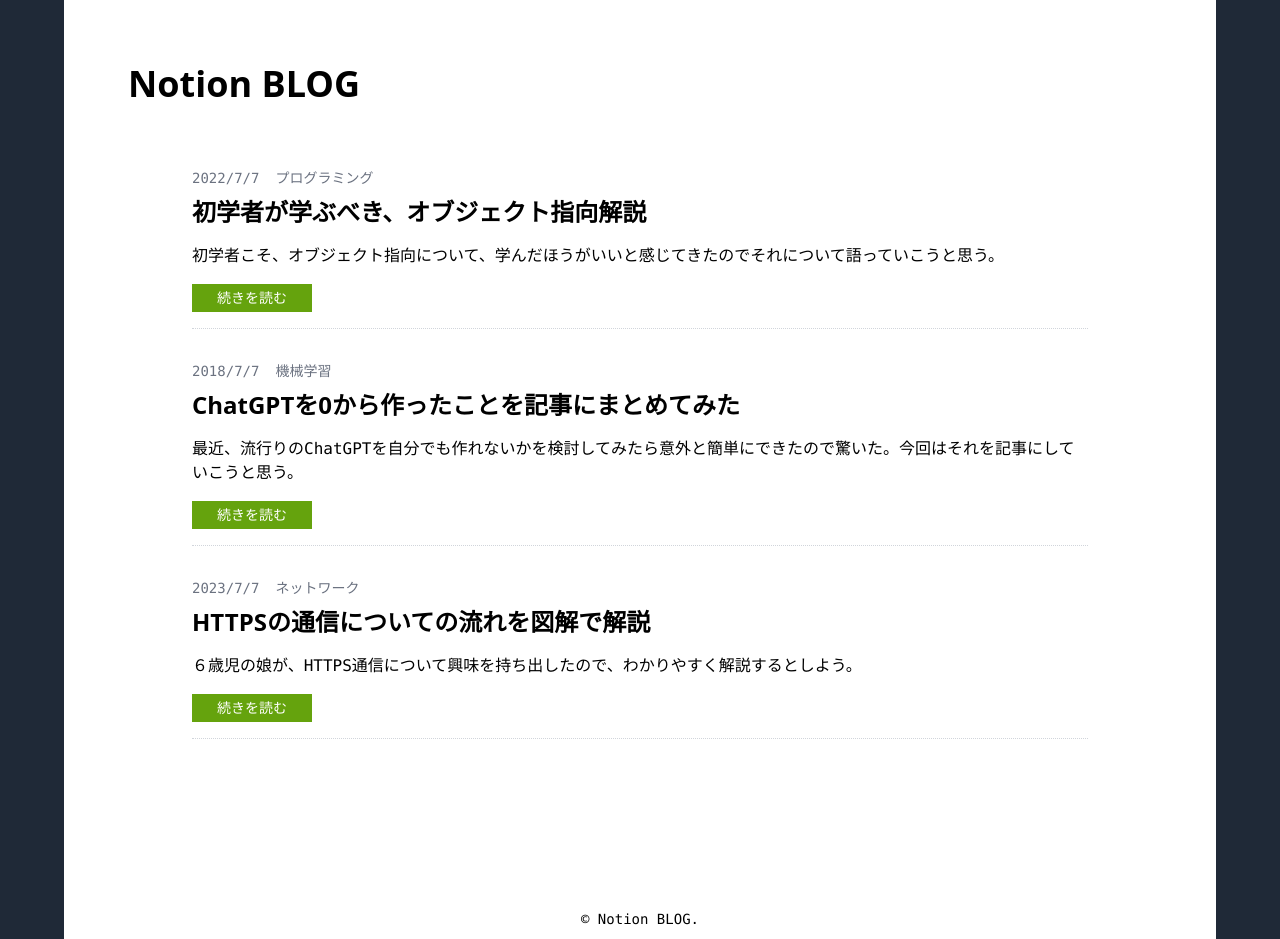
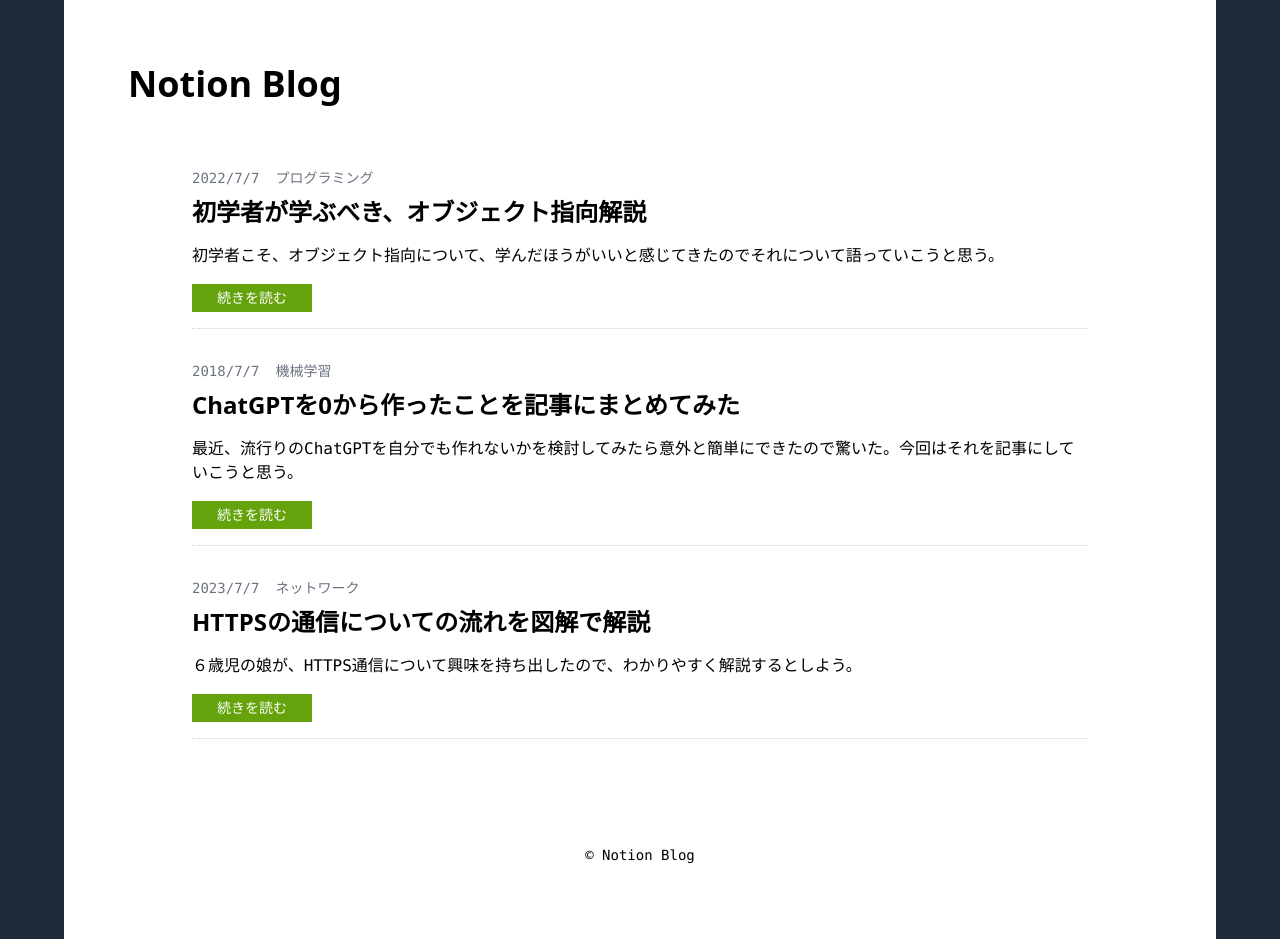
Before and after one commit to naomina121/notion-blog, a Next.js app: page / in a window 1280 px wide. Built offline with nearby package versions, Linux system fonts and the light colour scheme.

Commit message:
共通部品のコンポーネント化をする

```diff
--- /dev/null
+++ b/site.config.ts
@@ -0,0 +1,3 @@
+export const siteConfig = {
+  siteTitle: 'Notion Blog',
+}
--- a/src/components/Footer.tsx
+++ b/src/components/Footer.tsx
@@ -0,0 +1,12 @@
+import React from 'react'
+import { siteConfig } from '../../site.config'
+
+const Footer = () => {
+  return (
+    <footer className='mx-auto w-full max-w-6xl bg-white px-4 py-2 text-center'>
+      <small className='text-sm'>&copy; {siteConfig.siteTitle}</small>
+    </footer>
+  )
+}
+
+export default Footer
--- a/src/components/Header.tsx
+++ b/src/components/Header.tsx
@@ -0,0 +1,12 @@
+import React from 'react'
+import { siteConfig } from '../../site.config'
+
+const Header = () => {
+  return (
+    <header>
+      <h1 className='font-sans text-4xl font-bold'>{siteConfig.siteTitle}</h1>
+    </header>
+  )
+}
+
+export default Header
--- a/src/components/Layout.tsx
+++ b/src/components/Layout.tsx
@@ -0,0 +1,21 @@
+import React, { ReactElement } from 'react'
+import Footer from './Footer'
+import Header from './Header'
+
+type LayoutProps = Required<{
+  readonly children: ReactElement
+}>
+
+const Layout = ({ children }: LayoutProps) => {
+  return (
+    <div className='flex h-full min-h-screen w-full flex-col bg-gray-800'>
+      <div className='flex-glow mx-auto h-full w-full max-w-6xl flex-1 bg-white p-16'>
+        <Header />
+        <main className='p-16'>{children}</main>
+        <Footer />
+      </div>
+    </div>
+  )
+}
+
+export default Layout
--- a/src/pages/index.tsx
+++ b/src/pages/index.tsx
@@ -1,13 +1,9 @@
 import React from 'react'
+import Layout from '@/components/Layout'
 
 const index = () => {
   return (
-    <div className='flex h-full min-h-screen w-full flex-col bg-gray-800'>
-      <div className='flex-glow mx-auto h-full w-full max-w-6xl flex-1 bg-white p-16'>
-        <header>
-          <h1 className='font-sans text-4xl font-bold'>Notion BLOG</h1>
-        </header>
-        <main className='p-16'>
+    <Layout>
       <ul>
         <li className='mb-8 border-b-[1px] border-dotted border-gray-300 pb-4'>
           <div className='mb-2 text-sm text-gray-500'>
@@ -17,12 +13,19 @@ const index = () => {
             <span>プログラミング</span>
           </div>
           <h2 className='mb-4 font-sans text-2xl font-semibold'>
-                <a href='#' className='hover:opacity-80'>初学者が学ぶべき、オブジェクト指向解説</a>
+            <a href='#' className='hover:opacity-80'>
+              初学者が学ぶべき、オブジェクト指向解説
+            </a>
           </h2>
           <p className='mb-4'>
             初学者こそ、オブジェクト指向について、学んだほうがいいと感じてきたのでそれについて語っていこうと思う。
           </p>
-              <a href='#' className='bg-lime-600 text-sm text-white text-center p-1 w-full max-w-[120px] block hover:opacity-80'>続きを読む</a>
+          <a
+            href='#'
+            className='block w-full max-w-[120px] bg-lime-600 p-1 text-center text-sm text-white hover:opacity-80'
+          >
+            続きを読む
+          </a>
         </li>
         <li className='mb-8 border-b-[1px] border-dotted border-gray-300 pb-4'>
           <div className='mb-2 text-sm text-gray-500'>
@@ -32,12 +35,19 @@ const index = () => {
             <span>機械学習</span>
           </div>
           <h2 className='mb-4 font-sans text-2xl font-semibold'>
-                <a href='#' className='hover:opacity-80'>ChatGPTを0から作ったことを記事にまとめてみた</a>
+            <a href='#' className='hover:opacity-80'>
+              ChatGPTを0から作ったことを記事にまとめてみた
+            </a>
           </h2>
           <p className='mb-4'>
             最近、流行りのChatGPTを自分でも作れないかを検討してみたら意外と簡単にできたので驚いた。今回はそれを記事にしていこうと思う。
           </p>
-              <a href='#' className='bg-lime-600 text-sm text-white text-center p-1 w-full max-w-[120px] block hover:opacity-80'>続きを読む</a>
+          <a
+            href='#'
+            className='block w-full max-w-[120px] bg-lime-600 p-1 text-center text-sm text-white hover:opacity-80'
+          >
+            続きを読む
+          </a>
         </li>
         <li className='mb-8 border-b-[1px] border-dotted border-gray-300 pb-4'>
           <div className='mb-2 text-sm text-gray-500'>
@@ -47,20 +57,22 @@ const index = () => {
             <span>ネットワーク</span>
           </div>
           <h2 className='mb-4 font-sans text-2xl font-semibold'>
-                <a href='#' className='hover:opacity-80'>HTTPSの通信についての流れを図解で解説</a>
+            <a href='#' className='hover:opacity-80'>
+              HTTPSの通信についての流れを図解で解説
+            </a>
           </h2>
           <p className='mb-4'>
             ６歳児の娘が、HTTPS通信について興味を持ち出したので、わかりやすく解説するとしよう。
           </p>
-              <a href='#' className='bg-lime-600 text-sm text-white text-center p-1 w-full max-w-[120px] block hover:opacity-80'>続きを読む</a>
+          <a
+            href='#'
+            className='block w-full max-w-[120px] bg-lime-600 p-1 text-center text-sm text-white hover:opacity-80'
+          >
+            続きを読む
+          </a>
         </li>
       </ul>
-        </main>
-      </div>
-      <footer className='py-2 px-4 mx-auto w-full max-w-6xl bg-white text-center'>
-        <small className='text-sm'>&copy; Notion BLOG.</small>
-      </footer>
-    </div>
+    </Layout>
   )
 }
 
```
Lines whose indentation alone changed are shown as unchanged.
